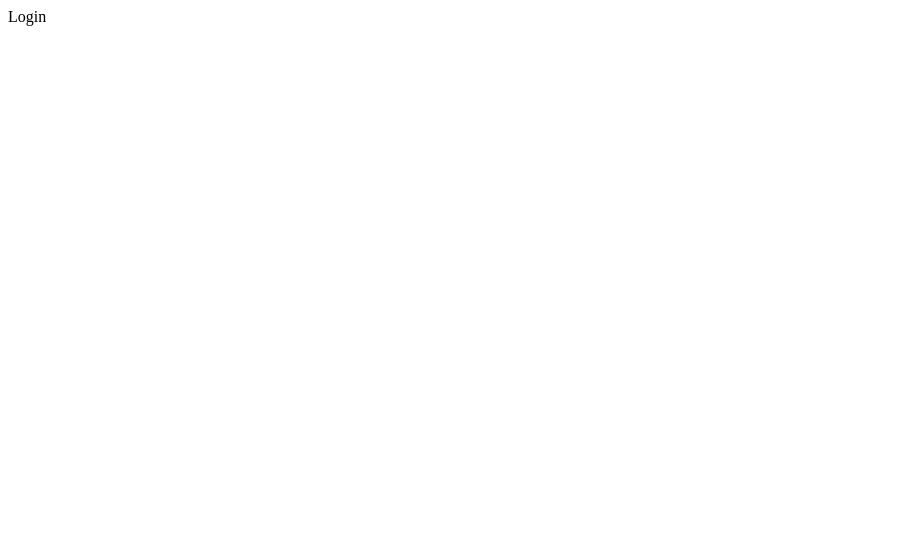
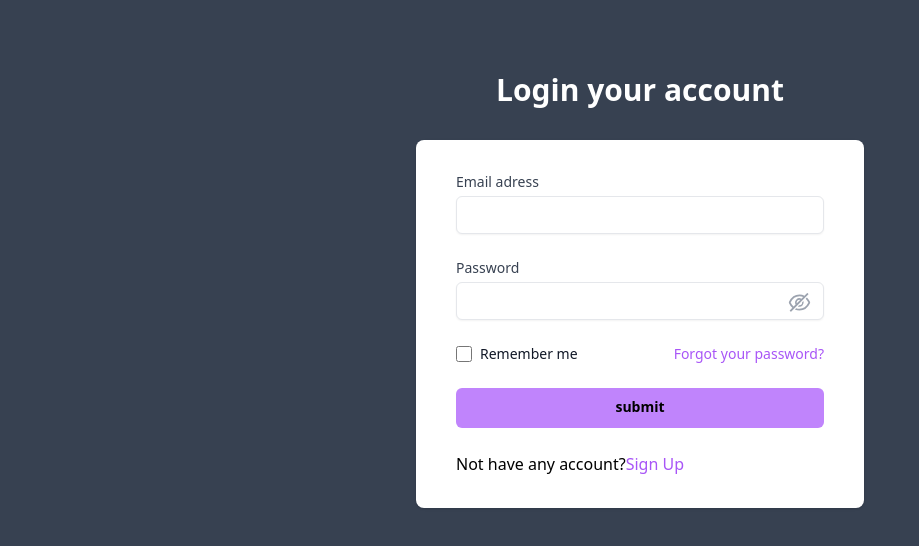
Before and after one commit to ofirtzabari/cmvp, a React (Create React App) app in the folder frontend/: page /Login in a window 1280 px wide. Shown: the top 546 px of the page, without its empty margins (0-919 px from the left). Built offline with nearby package versions, Linux system fonts and the light colour scheme.

Commit message:
login page

```diff
--- a/frontend/src/App.css
+++ b/frontend/src/App.css
@@ -1,3 +1,44 @@
 @tailwind base;
 @tailwind components;
 @tailwind utilities;
+
+/* fonts */
+@import url('https://fonts.googleapis.com/css2?family=Roboto:ital,wght@0,100;0,300;0,400;0,500;0,700;0,900;1,100;1,300;1,400;1,500;1,700;1,900&display=swap');
+@import url('https://fonts.googleapis.com/css2?family=Poppins:ital,wght@0,100;0,200;0,300;0,400;0,500;0,600;0,700;0,800;0,900;1,100;1,200;1,300;1,400;1,500;1,600;1,700;1,800;1,900&display=swap');
+
+*{
+  scroll-behavior: smooth;
+}
+body {
+  font-family: system-ui, -apple-system, BlinkMacSystemFont, "Segoe UI", Roboto,
+    Oxygen, Ubuntu, Cantarell, "Open Sans", "Helvetica Neue", sans-serif;
+    background: #F6F6F5;
+    scroll-behavior: smooth;
+}
+input,select{
+  outline: none;
+}
+.batch_heart{
+  background: tomato;
+  width: 15px;
+  height: 15px;
+  display: flex;
+  align-items: center;
+  justify-content: center;
+  border-radius: 100%;
+  position: absolute;
+  right: -24%;
+  top: -9%;
+  cursor: pointer;
+}
+/* Chrome, Safari, Edge, Opera */
+input::-webkit-outer-spin-button,
+input::-webkit-inner-spin-button {
+  -webkit-appearance: none;
+  margin: 0;
+}
+
+/* Firefox */
+input[type=number] {
+  -moz-appearance: textfield;
+}
--- a/frontend/src/App.js
+++ b/frontend/src/App.js
@@ -1,12 +1,13 @@
 import React from 'react'
-import {BrowserRouter, Routes, Route} from 'react-router-dom'
-import {Login} from './Routes.js'
+import { BrowserRouter, Routes, Route } from "react-router-dom";
+import {LoginPage} from './Routes.js'
+import './App.css'
 
 const App = () => {
   return (
     <BrowserRouter>
       <Routes>
-        <Route path="/Login" element={<Login/>} />
+        <Route path="/Login" element={<LoginPage/>} />
       </Routes>
     </BrowserRouter>
   )
--- a/frontend/src/Routes.js
+++ b/frontend/src/Routes.js
@@ -1,5 +1,5 @@
-import Login from '../src/components/Login.jsx'
+import LoginPage from '../src/pages/LoginPage.jsx'
 
 export {
-    Login
+    LoginPage
 }
--- a/frontend/src/components/Login.jsx
+++ /dev/null
@@ -1,9 +0,0 @@
-import React from 'react'
-
-const Login = () => {
-  return (
-    <div>Login</div>
-  )
-}
-
-export default Login
--- /dev/null
+++ b/frontend/src/components/Login/Login.jsx
@@ -0,0 +1,113 @@
+import { React, useState } from "react";
+import { AiOutlineEye, AiOutlineEyeInvisible } from "react-icons/ai";
+import styles from "../../styles/styles.js";
+import { Link } from "react-router-dom";
+
+const Login = () => {
+  const [email, setEmail] = useState("");
+  const [password, setPassword] = useState("");
+  const [visible, setVisible] = useState(false);
+  return (
+    <div className="min-h-screeen flex flex-col justify-center py-12 sm:px-6 lg:px-8">
+      <div className="w-6/12 sm:mx-auto sm:wi-full sm:max-w-md">
+        <h2 className="mt-6 text-center text-3xl font-extrabold text-white">
+          Login your account
+        </h2>
+        <div className=" mt-8 sm:mx-auto sm:w-full sm:max-w-lg">
+          <div className="bg-white py-8 px-4 shadow sm:rounded-lg sm:px-10">
+            <form className="space-y-6">
+              <div>
+                <label
+                  htmlFor="email"
+                  className="block text-sm font-medium text-gray-700"
+                >
+                  Email adress
+                </label>
+                <div className="mt-1">
+                  <input
+                    type="email"
+                    name="email"
+                    autoComplete="email"
+                    required
+                    value={email}
+                    onChange={(e) => setEmail(e.target.value)}
+                    className="appearance-none block px-3 py-2 w-full border rounded-md shadow-sm placeholder-gray-400 focus:outline-none focus:ring-indigo-500 focus:border-indigo-500 sm:text-sm"
+                  />
+                </div>
+              </div>
+              <div>
+                <label
+                  htmlFor="password"
+                  className="block text-sm font-medium text-gray-700"
+                >
+                  Password
+                </label>
+                <div className="mt-1 relative">
+                  <input
+                    type={visible ? "text" : "password"}
+                    name="password"
+                    autoComplete="current-password"
+                    required
+                    value={password}
+                    onChange={(e) => setPassword(e.target.value)}
+                    className="appearance-none block px-3 py-2 w-full border rounded-md shadow-sm placeholder-gray-400 focus:outline-none focus:ring-indigo-500 focus:border-indigo-500 sm:text-sm"
+                  />
+                  {visible ? (
+                    <AiOutlineEye
+                      className="absolute right-3 top-2 text-gray-400"
+                      size={25}
+                      onClick={() => setVisible(!visible)}
+                    />
+                  ) : (
+                    <AiOutlineEyeInvisible
+                      className="absolute right-3 top-2 text-gray-400"
+                      size={25}
+                      onClick={() => setVisible(!visible)}
+                    />
+                  )}
+                </div>
+              </div>
+              <div className={styles.normalFlex + " justify-between"}>
+                <div className={styles.normalFlex}>
+                  <input
+                    id="remember_me"
+                    name="remember_me"
+                    type="checkbox"
+                    className="h-4 w-4 text-indigo-600 focus:ring-indigo-500 border-gray-300 rounded"
+                  />
+                  <label
+                    htmlFor="remember_me"
+                    className="ml-2 block text-sm text-gray-900"
+                  >
+                    Remember me
+                  </label>
+                </div>
+                <div className="text-sm">
+                  <a
+                    href=".forgot-password"
+                    className="flex font-medium text-purple-500 hover:text-purple-400"
+                  >
+                    Forgot your password?
+                  </a>
+                </div>
+              </div>
+              <button
+                typeof="submit"
+                className="group relative w-full h-[40px] flex justify-center py-2 px-4 border border-transparent text-sm font-semibold rounded-md text-black bg-purple-400 hover:bg-purple-300"
+              >
+                submit
+              </button>
+              <div className={styles.normalFlex + "w-full"}>
+                <h4>Not have any account? </h4>
+                <Link to="/sign-up" className="text-purple-500  hover:text-purple-400">
+                Sign Up</Link>
+              </div>
+            </form>
+          </div>
+        </div>
+      </div>
+    </div>
+  );
+};
+
+export default Login;
--- /dev/null
+++ b/frontend/src/pages/LoginPage.jsx
@@ -0,0 +1,12 @@
+import React from 'react'
+import Login from '../components/Login/Login.jsx'
+
+const LoginPage = () => {
+  return (
+    <div className='w-full h-screen bg-gray-700' >
+      <Login/>
+    </div>
+  )
+}
+
+export default LoginPage
--- a/frontend/src/styles/styles.js
+++ b/frontend/src/styles/styles.js
@@ -12,7 +12,7 @@ const styles = {
     cart_button_text:"text-[#fff] text-[16px] font-[600]",
     input:"w-full border p-1 rounded-[5px]",
     activeStatus:"w-[10px] h-[10px] rounded-full absolute top-0 right-1 bg-[#40d132]",
-    noramlFlex:"flex items-center"
+    normalFlex:"flex items-center"
   };
 
   export default styles;
```
